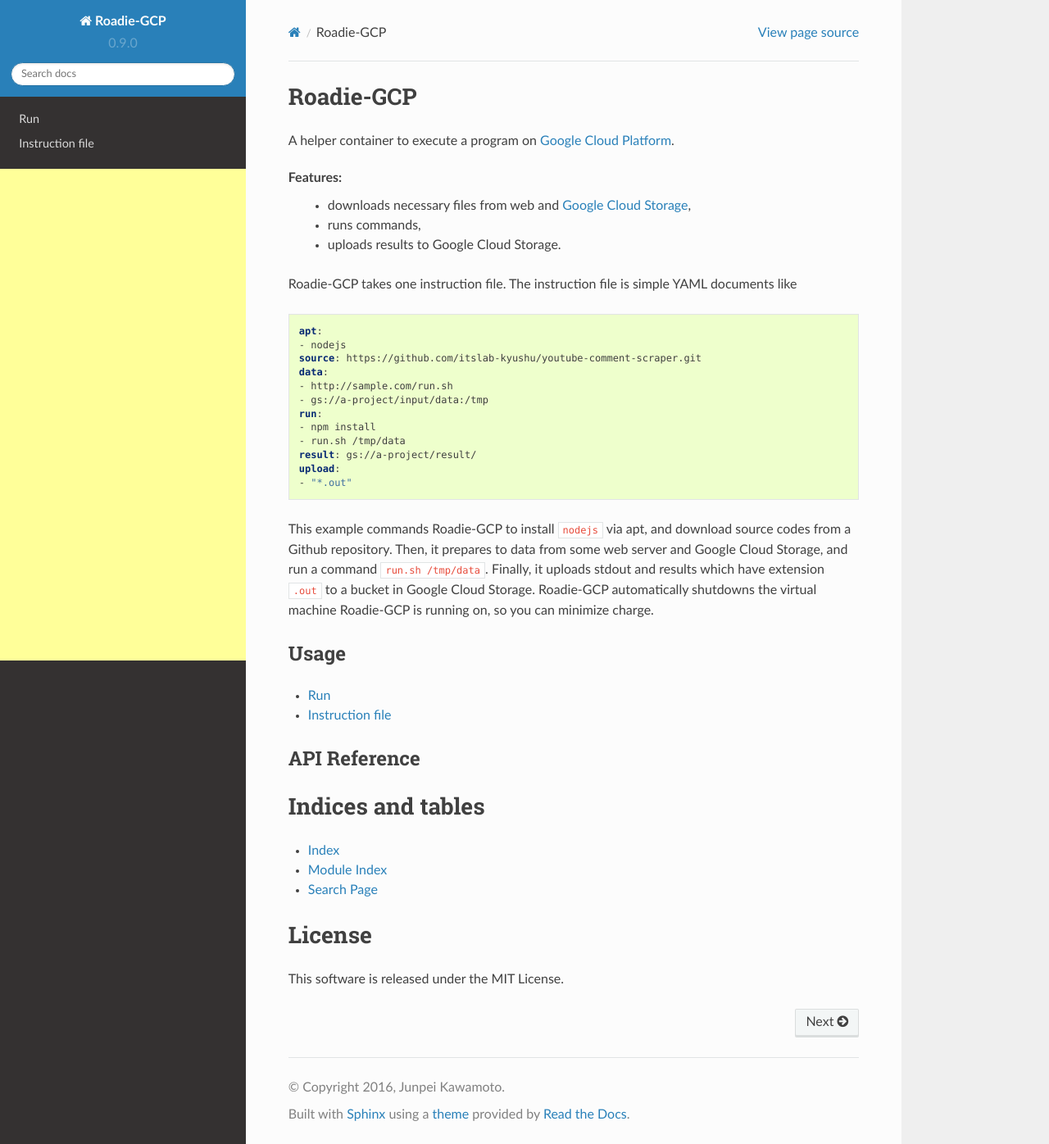
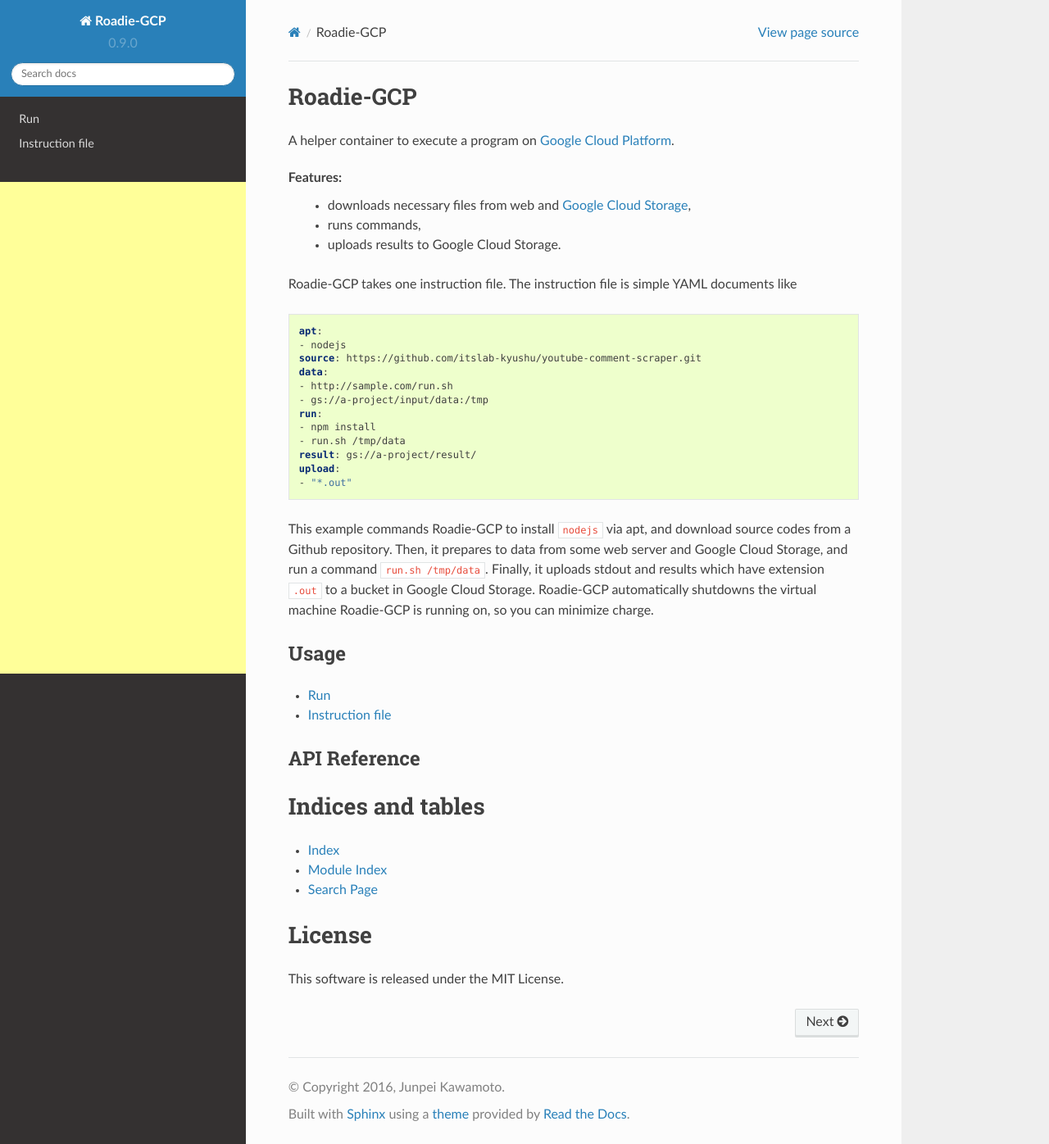
Before and after one commit to jkawamoto/roadie-gcp, a Sphinx documentation site: the page built from docs/source/index.rst, in a window 1280 px wide and 1396 px high. Shown: the whole window at 82% size. Built offline with Sphinx 7.4.7 and the Read the Docs theme 2.0.0, drawn with Linux system fonts in a browser that asks for light colours.

Commit message:
Update document.

```diff
--- a/docs/source/_templates/layout.html
+++ b/docs/source/_templates/layout.html
@@ -20,7 +20,8 @@
 
 {% block menu %}
 {{ super() }}
-<div style="padding: 1em 0;">
+<div style="padding: 2em 0;">
+  <div style="width: 300px; margin: auto;">
     <!-- roadie-gcp-large -->
     <ins class="adsbygoogle"
          style="display:inline-block;width:300px;height:600px"
@@ -30,4 +31,5 @@
     (adsbygoogle = window.adsbygoogle || []).push({});
     </script>
   </div>
+</div>
 {% endblock %}
```
Lines whose indentation alone changed are shown as unchanged.
